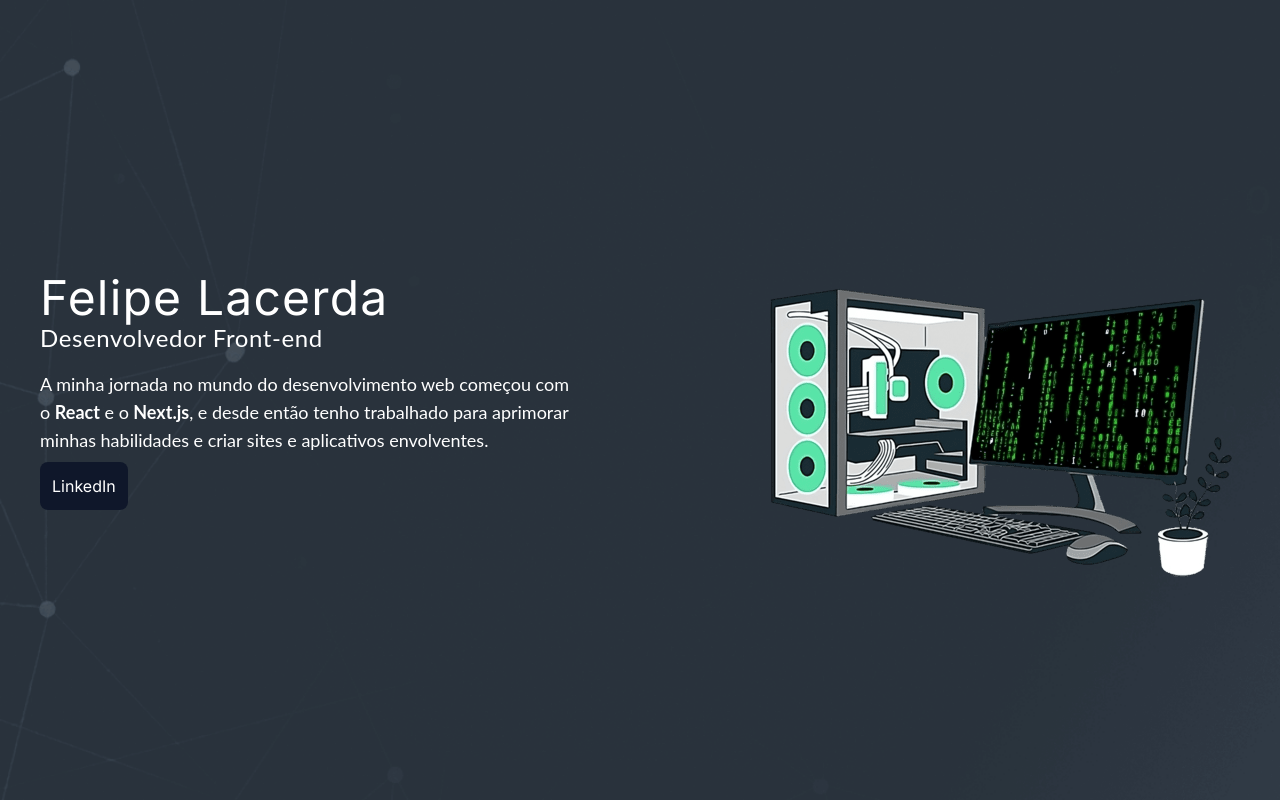
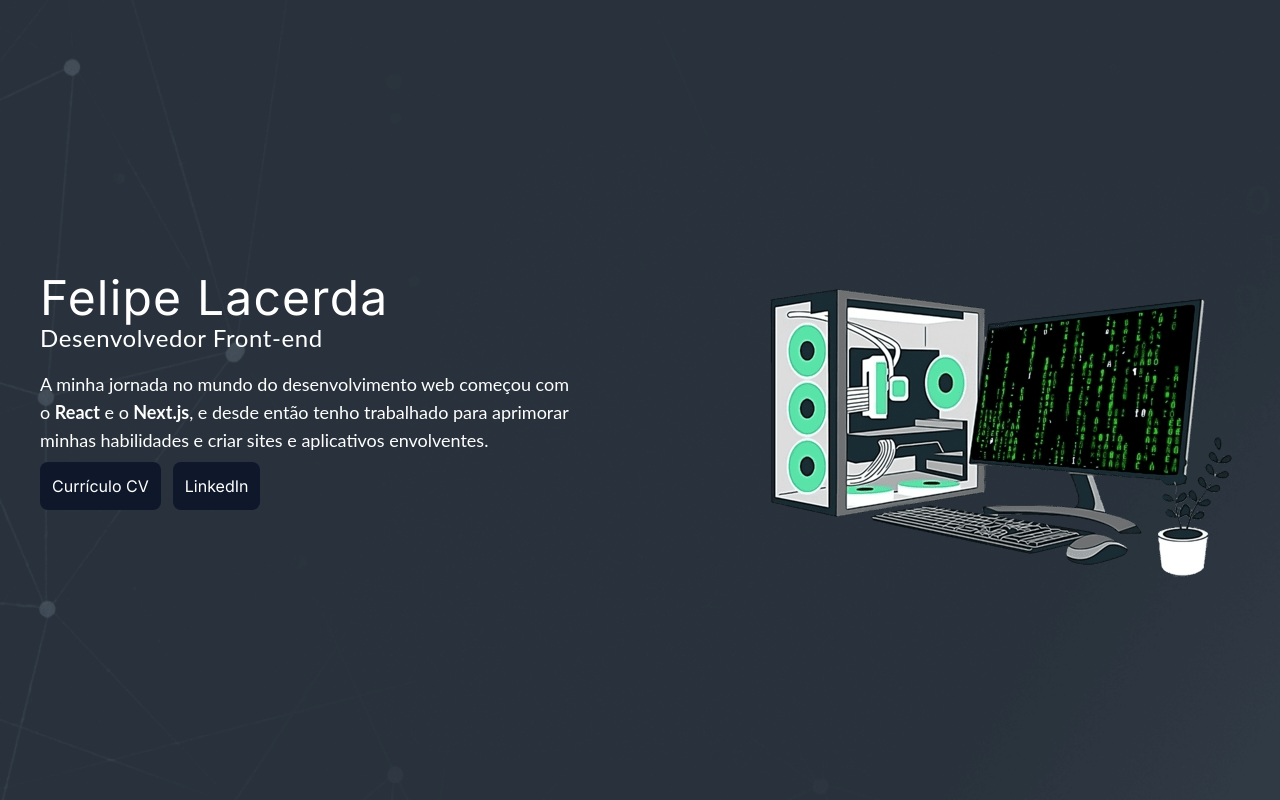
Before and after one commit to LordGhapa/portifolio-next-js, a Next.js app: page / in a window 1280 px wide. Shown: the top 800 px of the page. Built offline with nearby package versions, Linux system fonts and the light colour scheme.

Commit message:
✨ Feat: button for curriculo

```diff
--- a/src/components/Hero/index.tsx
+++ b/src/components/Hero/index.tsx
@@ -21,13 +21,14 @@ const Hero = () => {
               aplicativos envolventes.
             </p>
             <div className="mt-2 flex gap-3">
-              {/* <a
+              <a
                 target="_blank"
-                href="#"
+                href="https://docs.google.com/document/d/1f2AvtA-B474p7bU9rTQ4PnzbaBuy6keKNxuNtGzWSkA/edit"
                 className="cursor-pointer rounded-lg bg-slate-900 p-3 transition-all duration-300 ease-in-out  hover:scale-110 hover:bg-black"
+                rel="noreferrer"
               >
-                Curriculo CV
-              </a> */}
+                Currículo CV
+              </a>
               <a
                 target="_blank"
                 href="https://www.linkedin.com/in/felipe-lacerda-oliveira/"
```
